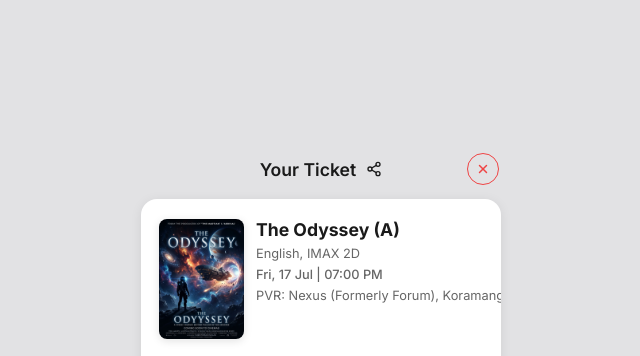
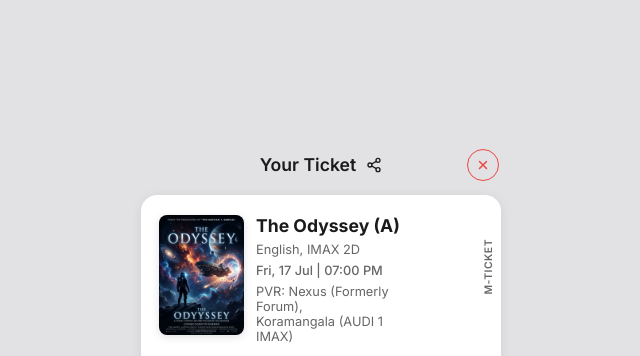
Before and after one commit to Suz41/BB, a website: page index.html in a window 1280 px wide. Shown: the top 356 px of the page, without its empty margins (319-959 px from the left). Drawn offline with Linux system fonts and the light colour scheme.

Commit message:
Split venue text after Forum

```diff
--- a/index.html
+++ b/index.html
@@ -47,7 +47,7 @@
                     <h2 class="movie-title">The Odyssey <span class="movie-rating">(A)</span></h2>
                     <p class="movie-meta">English, IMAX 2D</p>
                     <p class="movie-time">Fri, 17 Jul | 07:00 PM</p>
-                    <p class="movie-venue">PVR: Nexus (Formerly Forum), Koramangala (AUDI 1 IMAX)</p>
+                    <p class="movie-venue">PVR: Nexus (Formerly Forum),<br>Koramangala (AUDI 1 IMAX)</p>
                 </div>
 
                 <div class="m-ticket-badge">
--- a/style.css
+++ b/style.css
@@ -171,7 +171,6 @@ body {
 .movie-venue {
     font-size: 0.8rem;
     color: var(--text-secondary);
-    white-space: nowrap;
 }
 
 .movie-time {
```
